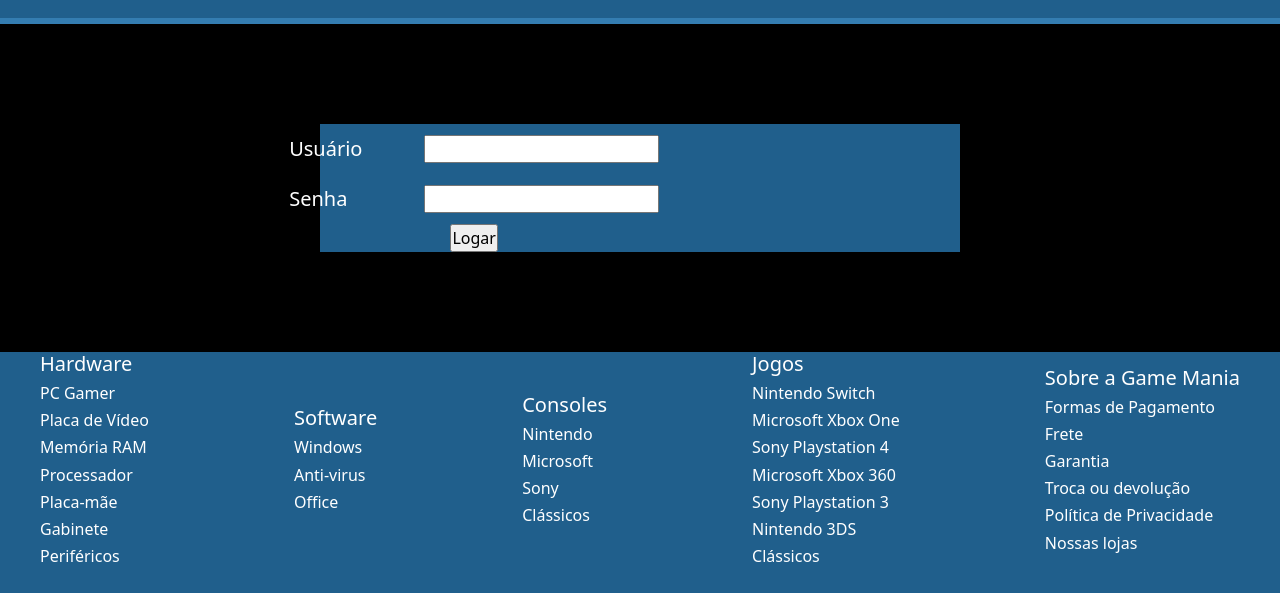
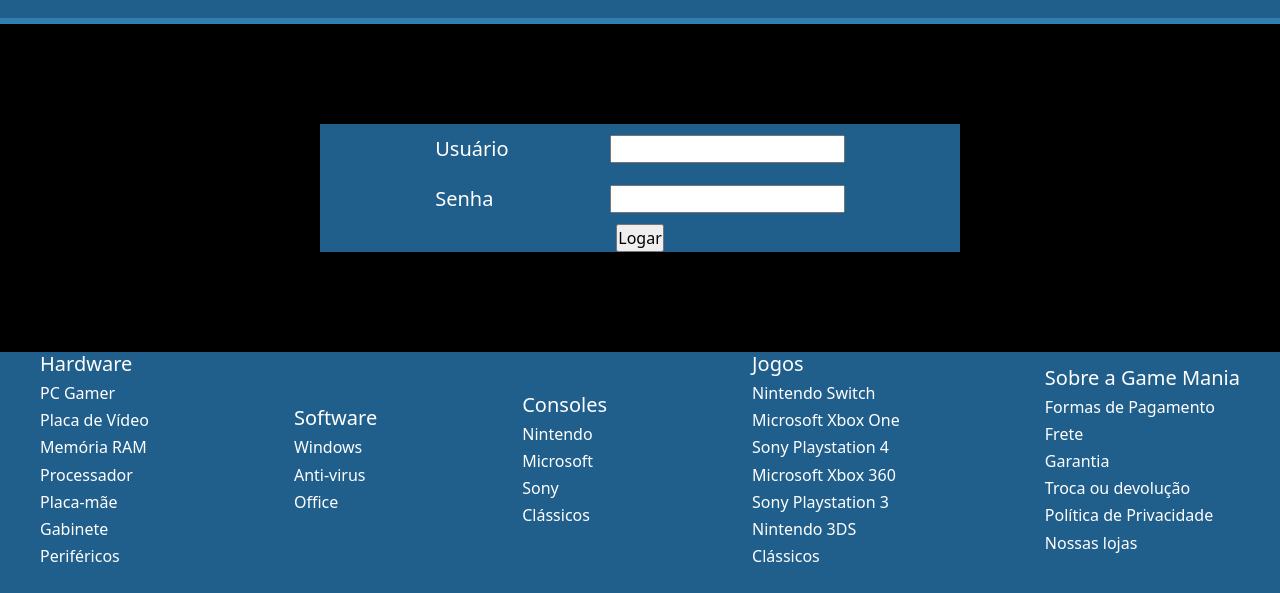
Before and after one commit to AildoJr/GameMania, a plain HTML site: page login.html in a window 1280 px wide. Shown: the part 178-771 px from the top of the page. Drawn offline with nearby package versions, Linux system fonts and the light colour scheme.

Commit message:
Alterações na tela do login 3

```diff
--- a/css/style.css
+++ b/css/style.css
@@ -202,17 +202,20 @@ footer{
     height: 30%;
     background-color: #205F8C;
     color: white;
+    justify-content: center;
 }
 
 .conteudo-login{
+    width:  80%;
     display: flex;
     flex-direction: column;
     align-items: center;
     justify-content: center;
+    /*background-color: brown;*/
     /*padding-left: 30%;*/
 }
 .usuario{
-    width: 120%;
+    width: 80%;
     /*background-color: aqua;*/
     height: 50px;
     /*position: relative;*/
@@ -223,12 +226,13 @@ footer{
     /*float: inline-start;*/
 }
 .senha{
-    width: 120%;
+    width: 80%;
     height: 50px;
     display: flex;
     justify-content: space-between;
     align-items: center;
     flex-direction: row;
+    /*background-color: darkgoldenrod;*/
     /*justify-content: space-between;
     float: inline-end;*/
 }
```
